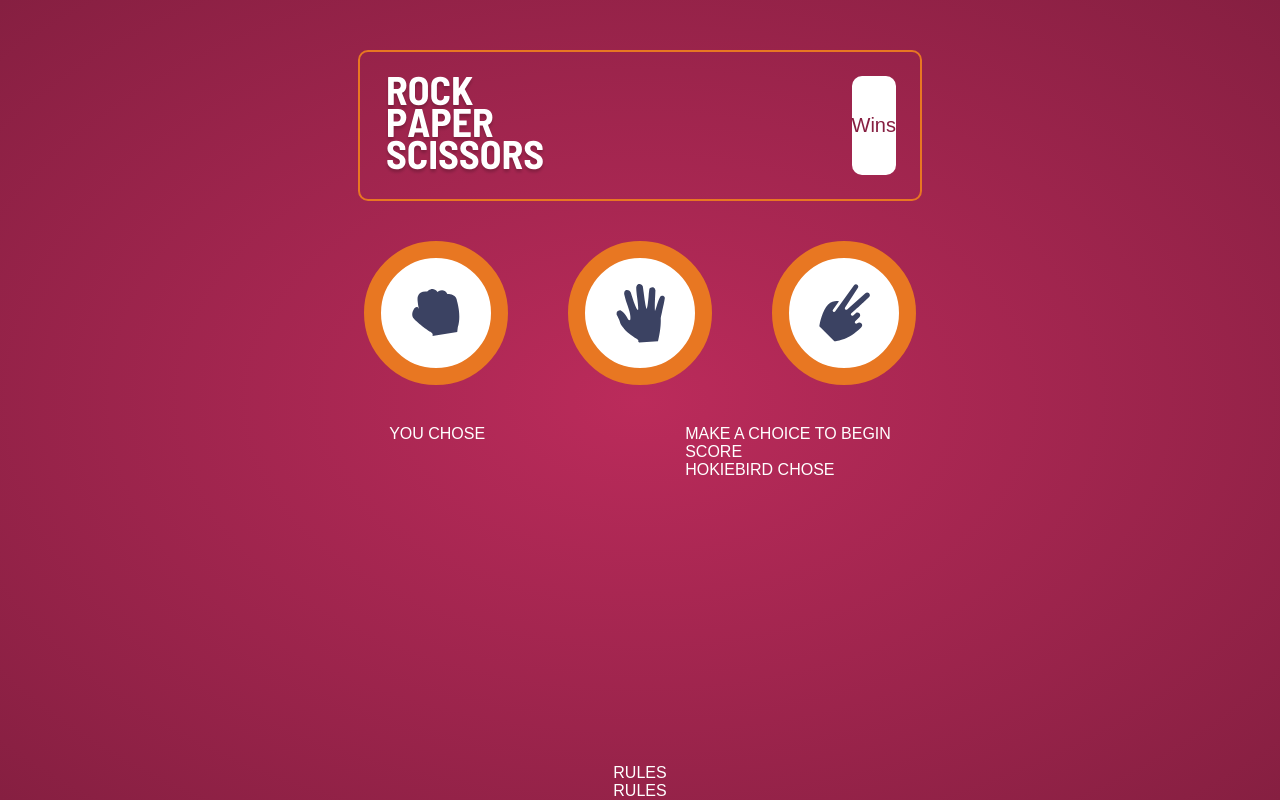
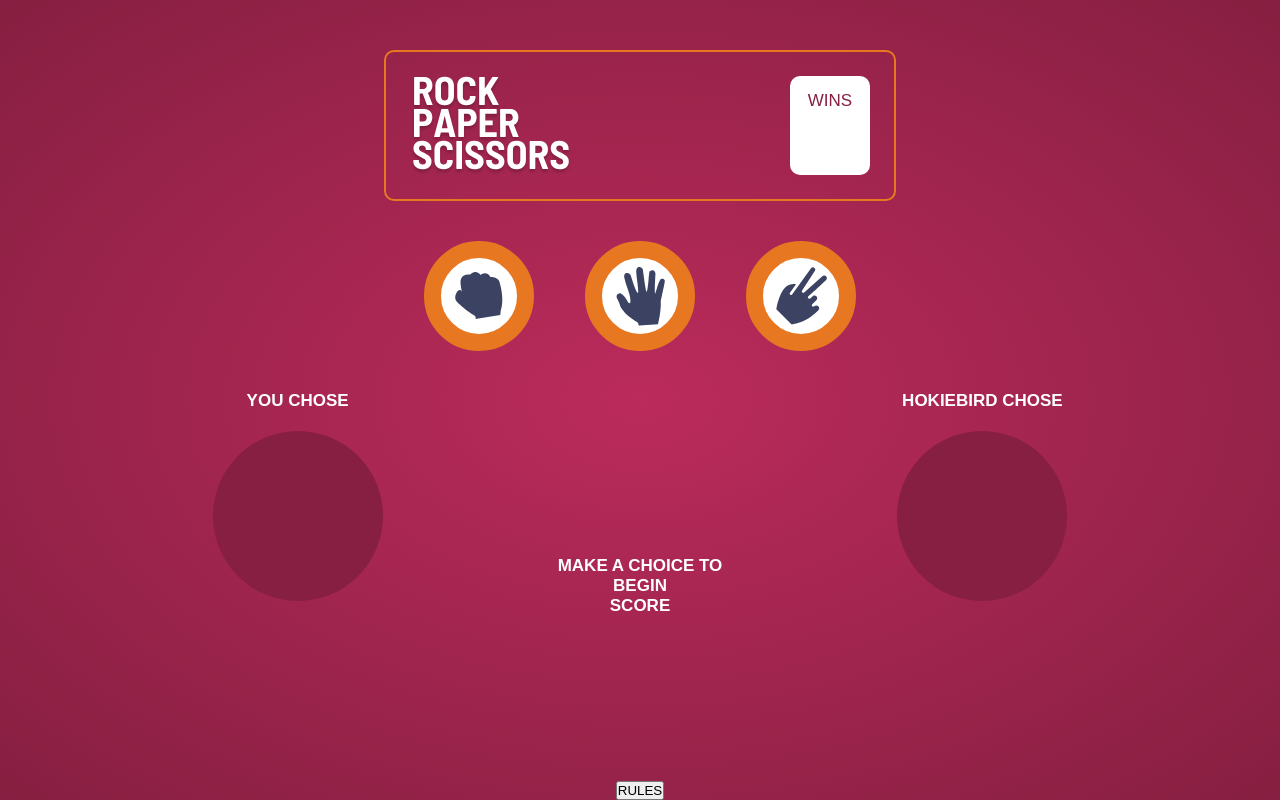
Before and after one commit to lumberger22/RockPaperScissors, a plain HTML site: page game.html in a window 1280 px wide. Drawn offline with Linux system fonts and the light colour scheme.

Commit message:
Adding bottom-main css and editing html

```diff
--- a/game.html
+++ b/game.html
@@ -10,7 +10,10 @@
 <body>
     <div class="title-header">
         <div class="title"><img src="images/title.svg"></div>
-        <div class="win-counter">Wins</div>
+        <div class="win-counter">
+            <p>WINS</p>
+            <div class="numberOfWins"></div>
+        </div>
     </div>
     <div class="selections">
         <ul>
@@ -26,23 +29,19 @@
         </div>
         <div class="score-section">
             <p>MAKE A CHOICE TO BEGIN</p>
-            <div class="score">
-                <p>SCORE</p>
+            <div class="score-container">
+                <div class="score-text">SCORE</div>
+                <div class="score-content"></div>
             </div>
-            <div class="player-choice">
-                <p>HOKIEBIRD CHOSE</p>
-                <div class="choice-circle"></div>
-            </div>
+        </div>
+        <div class="hokiebird-choice">
+            <p>HOKIEBIRD CHOSE</p>
+            <div class="choice-circle"></div>
         </div>
     </div>
     <footer>
-        <div class="rules">RULES</div>
+        <button class="rules">RULES</button>
     </footer>
 
 </body>
 </html>
-        <div class="rules">RULES</div>
-    </footer>
-
-</body>
-</html>
--- a/style.css
+++ b/style.css
@@ -9,7 +9,7 @@
 * {
     margin: 0;
     padding: 0;
-    box-sizing: content-box;
+    box-sizing: border-box;
 }
 
 .circle {
@@ -20,6 +20,7 @@
     width: 110px;
     background-color: white;
     border-radius: 50%;
+    cursor: pointer;
 }
 
 body {
@@ -33,11 +34,19 @@ body {
     flex-direction: column;
 }
 
+footer {
+    display: flex;
+    flex-direction: row;
+    justify-content: center;
+    align-items: center;
+}
+
 .title-header {
     display: flex;
     flex-direction: row;
-    justify-content: space-between;
+    justify-content: space-evenly;
     width: 40%;
+    min-width: min-content;
     align-items: center;
     border: solid var(--vt-lightorange);
     border-width: 2px;
@@ -55,23 +64,27 @@ body {
 
 .win-counter {
    background: white;
-   font-size: 20px;
+   font-size: 17px;
    border-radius: 10px;
    height: 100%;
    color: var(--vt-maroon);
    display: flex;
    flex-direction: column;
    align-items: center;
-   justify-content: center;
+   justify-content: flex-start;
+   padding: 15px 40px 10px 40px;
+   flex: 1;
+   max-width: 50px;
 
 }
+
 .selections {
     display: flex;
 }
 
 .selections ul {
     display: flex;
-    gap: 60px;
+    gap: 4vw;
     margin: 40px;
 }
 
@@ -82,10 +95,43 @@ body {
 
 .bottom-main {
     display: flex;
+    flex-direction: row;
     flex: 1;
     flex-direction: row;
+    justify-content: space-between;
+    color: white;
+    gap: 10vw;
+}
+
+.choice-circle {
+    display: flex;
     justify-content: center;
-    align-items: flex-start;
-    color: white;
-    gap: 200px;
+    align-items: center;
+    height: 170px;
+    width: 170px;
+    background-color: var(--vt-maroon);
+    border-radius: 50%;
+    margin: 20px 20px 0px 20px;
 }
+
+.player-choice,
+.hokiebird-choice,
+.score-section {
+    flex: 1;
+    display: flex;
+    flex-direction: column;
+    align-items: center;
+    font-weight: bold;
+    text-align: center;
+    font-size: 17px;
+}
+
+.score-section {
+    justify-content: center;
+}
+
+.rules {
+    display: flex;
+    cursor: pointer;
+    margin: 0px;
+}
```
